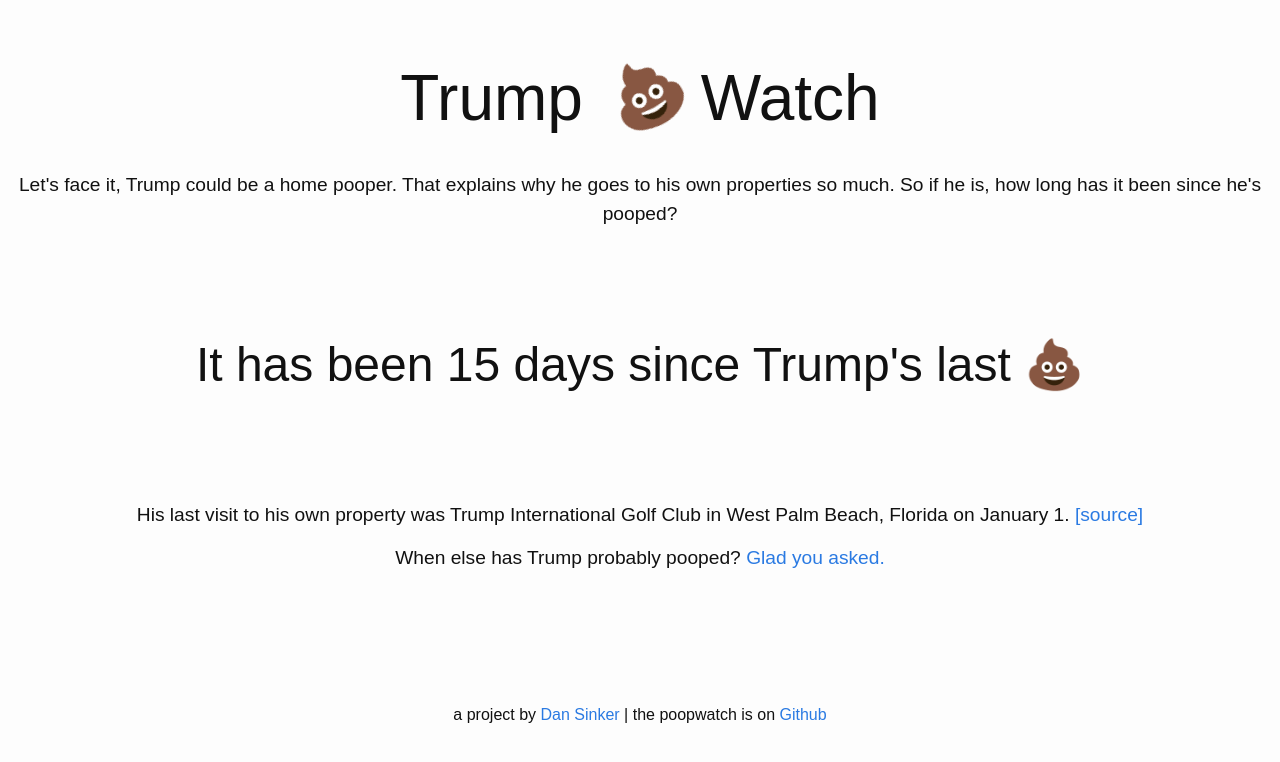
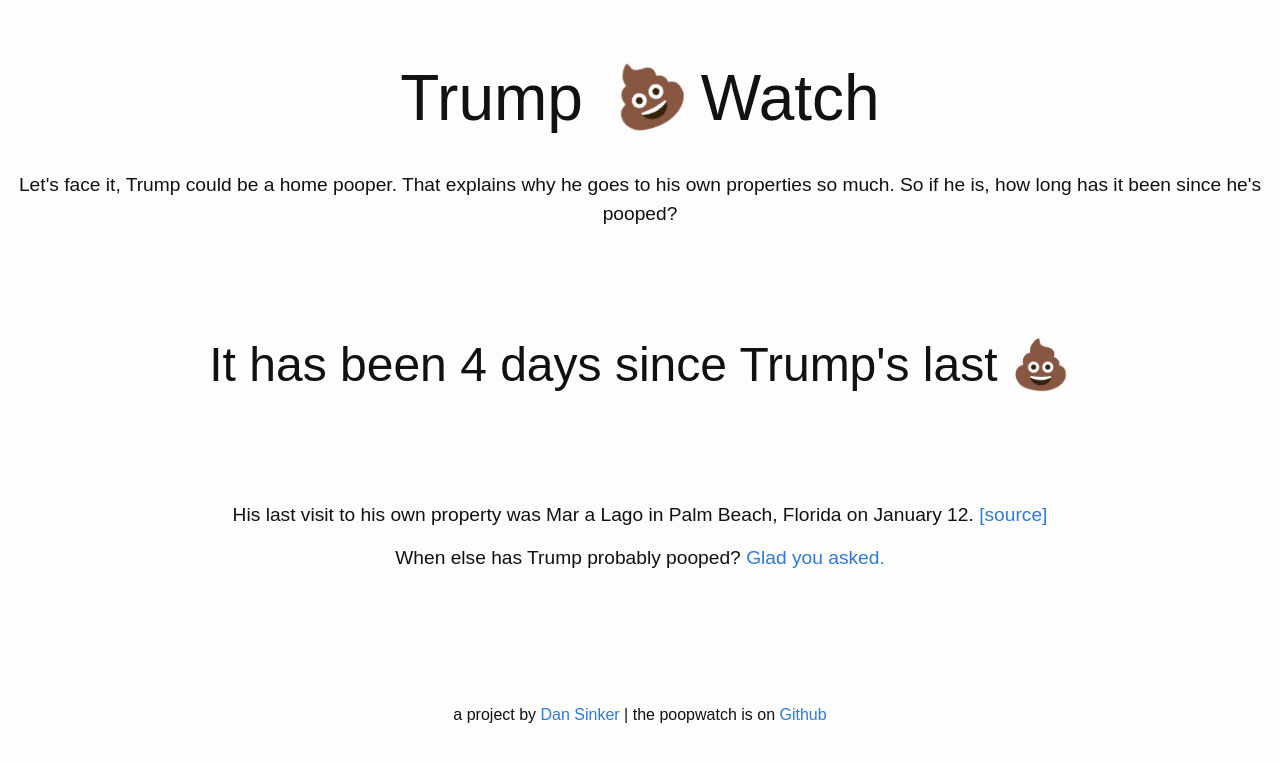
Before and after one commit to dansinker/trumppoopwatch.org, a Jekyll site: the page built from index.md, in a window 1280 px wide. Shown: the top 762 px of the page. Built offline with Jekyll 4.4.1, drawn with Linux system fonts in a browser that asks for light colours; nearby versions of some CDN libraries.

Commit message:
shithole

```diff
--- a/_data/trumps.yml
+++ b/_data/trumps.yml
@@ -1,4 +1,8 @@
 poops:
+- location: Mar a Lago
+  city: Palm Beach, Florida
+  date: 2018-01-12
+  link: https://twitter.com/markknoller/status/951971828624429057
 - location: Trump International Golf Club
   city: West Palm Beach, Florida
   date: 2018-01-01
```
